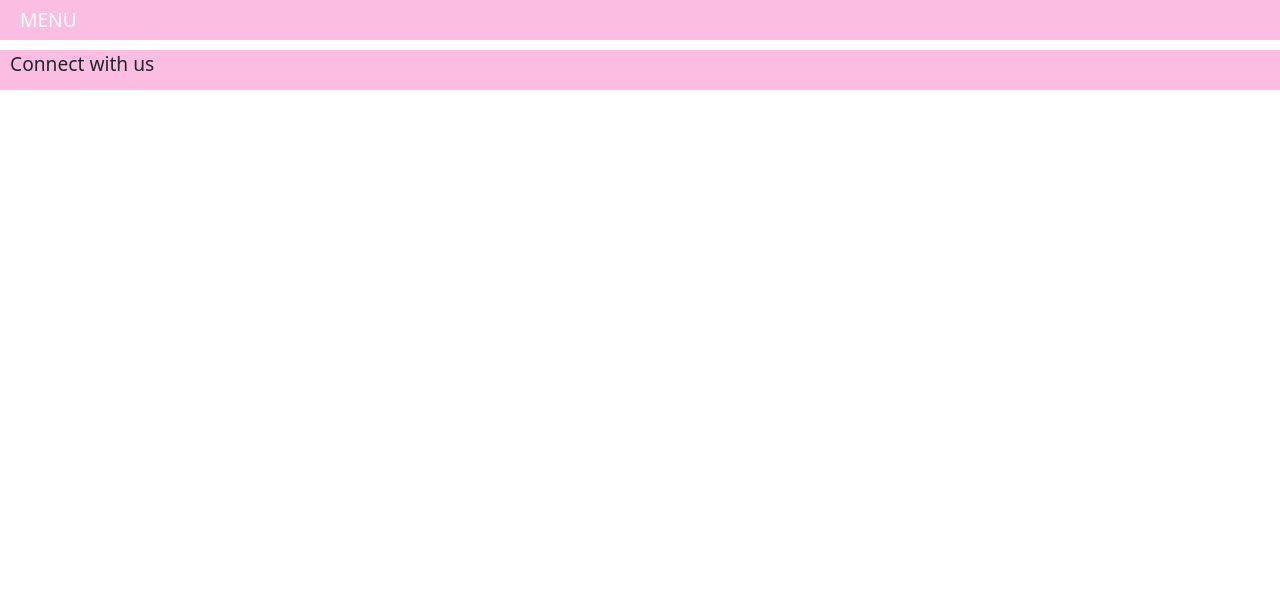
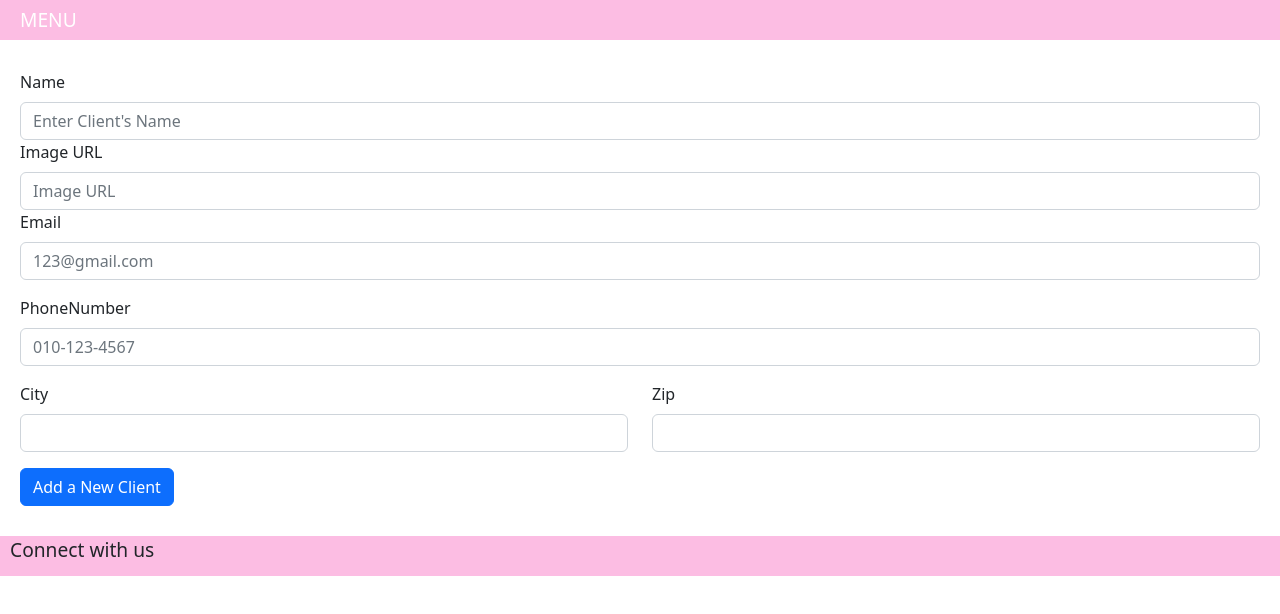
Before and after one commit to Sunjang1009/project3---hair-salon-CDA-frontend, a React (Create React App) app: page /newb in a window 1280 px wide. Shown: the top 614 px of the page. Built offline with nearby package versions, Linux system fonts and the light colour scheme.

Commit message:
added bootstrap verision of new client add form

```diff
--- a/src/App.css
+++ b/src/App.css
@@ -42,10 +42,16 @@ footer {
   width:100%;
 
 }
-
-.App {
+form {
+  text-align: left;
+  margin-left: 20px;
+  margin-right: 20px;
+  margin-top: 30px;
+  margin-bottom:30px;
+}
+/* .App {
   text-align: center;
-}
+} */
 
 
 .App-logo {
--- a/src/App.js
+++ b/src/App.js
@@ -6,6 +6,7 @@ import Home from './pages/Home';
 import ClientsIndex from './pages/ClientsIndex';
 import ClientsShow from './pages/ClientsShow';
 import NewClients from './pages/NewClients';
+import NewClientsBootStrap from './pages/NewClientsBootStrap';
 import EditClient from './pages/EditClient';
 import About from './pages/About';
 import 'bootstrap/dist/css/bootstrap.min.css';
@@ -24,6 +25,7 @@ function App() {
           </Route>
         </Route>
         <Route path="/new" element={<NewClients />} />
+        <Route path="/newb" element={<NewClientsBootStrap />} />
         <Route path="/about" element={<About />} />
       </Routes>
       <Footer />
--- a/src/components/Header.js
+++ b/src/components/Header.js
@@ -8,6 +8,7 @@ import NewClients from "../pages/NewClients";
 import Button from 'react-bootstrap/Button';
 import Offcanvas from 'react-bootstrap/Offcanvas';
 import Navbar from "react-bootstrap/Navbar";
+import NewClientsBootStrap from "../pages/NewClientsBootStrap";
 
 
 function Header() {
@@ -34,6 +35,7 @@ function Header() {
                 <Link to="/" element={<Home />}>Home</Link>
                 <Link to="/clients" element={<ClientsIndex />}>Clients</Link>
                 <Link to="/new" element={<NewClients />}>New</Link>
+                <Link to="/newb" element={<NewClientsBootStrap />}>NewClientsBootStrap</Link>
             </Offcanvas.Body>
         </Offcanvas>
     </>
--- /dev/null
+++ b/src/pages/NewClientsBootStrap.js
@@ -0,0 +1,91 @@
+import Button from 'react-bootstrap/Button';
+import Col from 'react-bootstrap/Col';
+import Form from 'react-bootstrap/Form';
+import Row from 'react-bootstrap/Row';
+import { FormControl } from 'react-bootstrap';
+import { useState } from "react";
+
+function NewClientsBootStrap() {
+
+    const [clientForm, setClientForm] = useState([{
+        name: "",
+        image: "",
+        email: "",
+        phoneNumber: "",
+        hairStyle: "",
+        //later will be array with photos??
+        services: ""
+    }]);
+
+    function handleChange(e) {
+        setClientForm((prevForm) => ({
+            ...prevForm,
+            [e.target.name]: e.target.value
+        }))
+    };
+
+    async function handleSubmit(e) {
+        try {
+            e.preventDefault();
+            await fetch("https://project3-hair-salon-api.onrender.com/clients", {
+                method: "POST",
+                headers: {
+                    "Content-Type": "application/json"
+                },
+                body: JSON.stringify(clientForm)
+            });
+
+            // getClients();
+
+            e.target.reset();
+        } catch (err) {
+            console.log(err);
+        }
+    }
+
+
+    return (
+        <Form onSubmit={handleSubmit}>
+
+            <Form.Group as={Col} controlId="name">
+                <Form.Label>Name</Form.Label>
+                <Form.Control type="text" placeholder="Enter Client's Name" />
+            </Form.Group>
+
+            <Form.Group as={Col} controlId="image">
+                <Form.Label>Image URL</Form.Label>
+                <Form.Control type="text" placeholder="Image URL" />
+            </Form.Group>
+
+
+            <Form.Group className="mb-3" controlId="email">
+                <Form.Label>Email</Form.Label>
+                <Form.Control placeholder="123@gmail.com" />
+            </Form.Group>
+
+            <Form.Group className="mb-3" controlId="phoneNumber">
+                <Form.Label>PhoneNumber</Form.Label>
+                <Form.Control placeholder="010-123-4567" />
+            </Form.Group>
+
+            <Row className="mb-3">
+                <Form.Group as={Col} controlId="formGridCity">
+                    <Form.Label>City</Form.Label>
+                    <Form.Control />
+                </Form.Group>
+
+                <Form.Group as={Col} controlId="formGridZip">
+                    <Form.Label>Zip</Form.Label>
+                    <Form.Control />
+                </Form.Group>
+            </Row>
+
+
+            <Button type="submit">
+                Add a New Client
+            </Button>
+        </Form>
+    );
+}
+
+export default NewClientsBootStrap;
```
